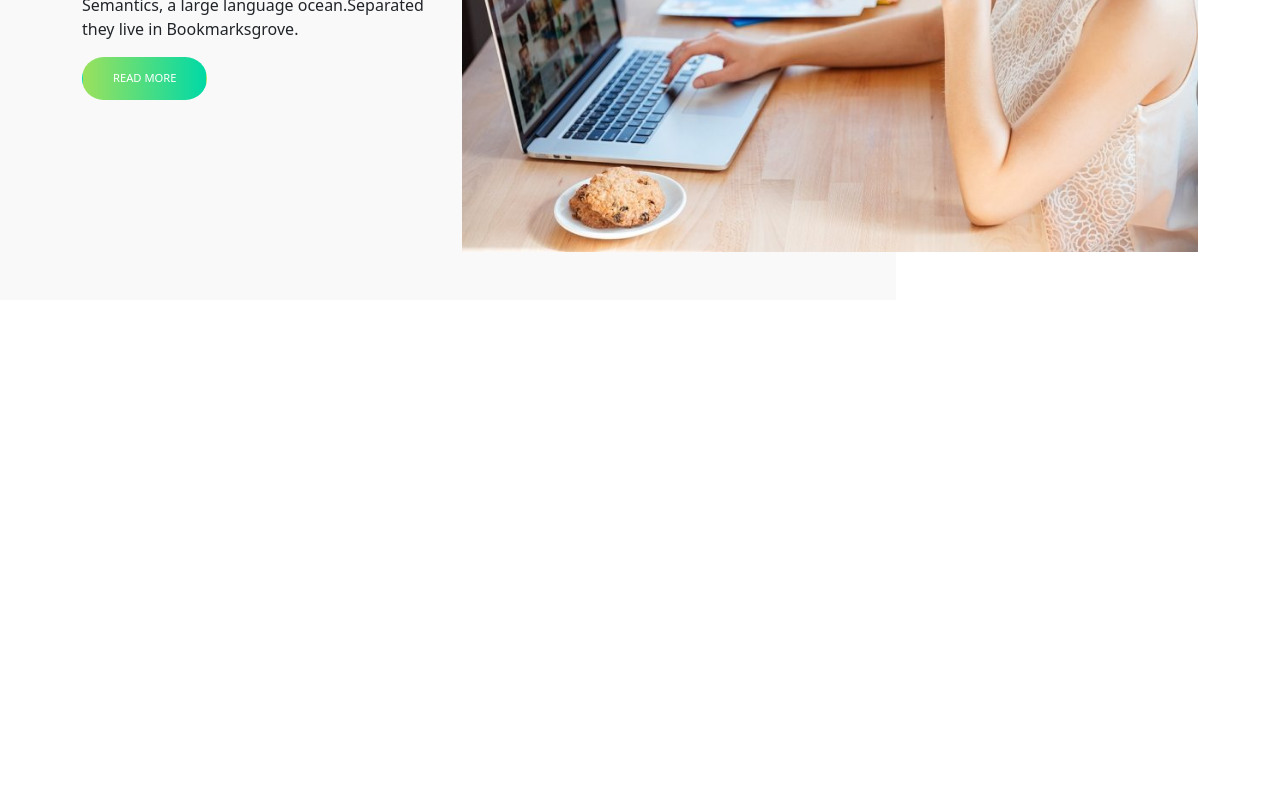
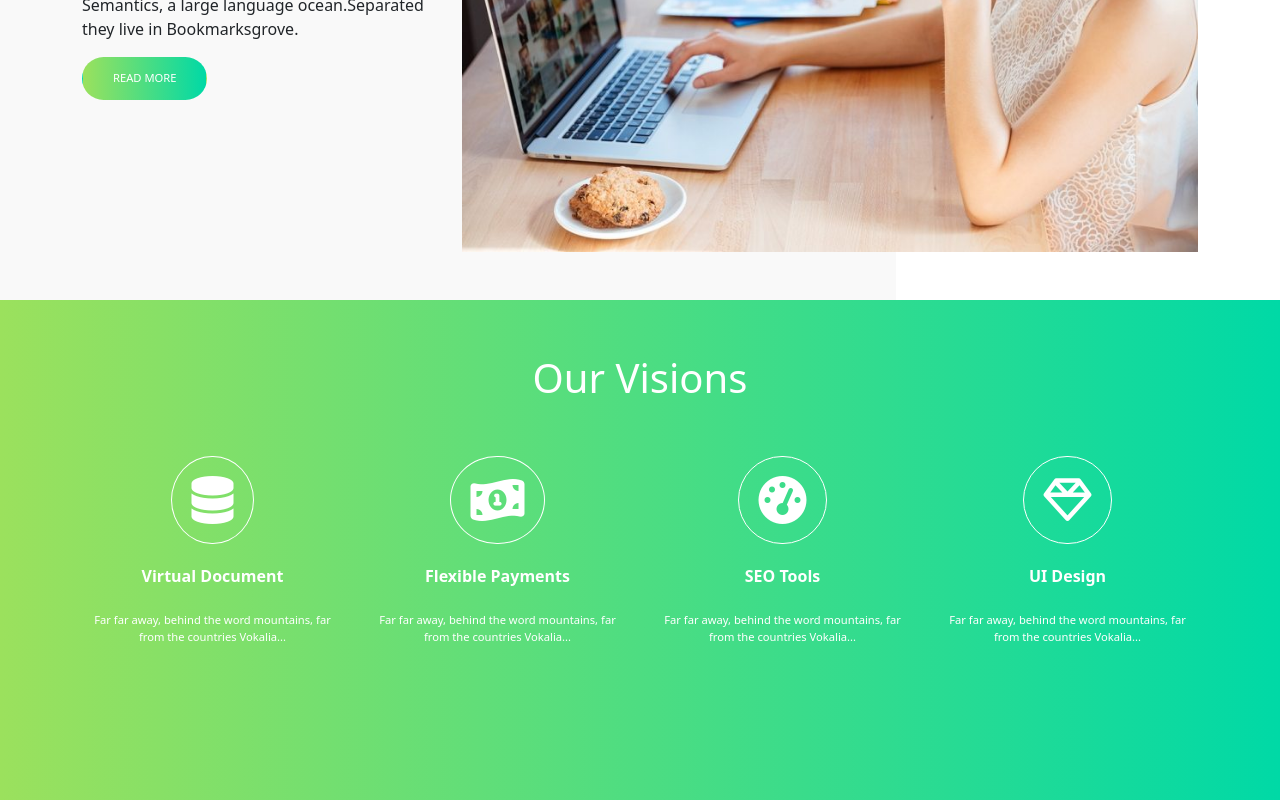
Before and after one commit to LorisGalleana/proj-html-vuejs, a Vue app: page /about in a window 1280 px wide. Shown: the part 675-1475 px from the top of the page. Before the commit the page ends 975 px from the top, so only its background shows below. Built offline with nearby package versions, Linux system fonts and the light colour scheme.

Commit message:
feat: app vision complete

```diff
--- a/index.html
+++ b/index.html
@@ -3,6 +3,7 @@
   <head>
     <meta charset="UTF-8" />
     <link rel="icon" href="https://demo.phlox.pro/business-2/wp-content/uploads/sites/57/2018/05/cropped-icon-32x32.png" sizes="32x32">
+    <link rel="stylesheet" href="https://cdnjs.cloudflare.com/ajax/libs/font-awesome/6.5.2/css/all.min.css" integrity="sha512-SnH5WK+bZxgPHs44uWIX+LLJAJ9/2PkPKZ5QiAj6Ta86w+fsb2TkcmfRyVX3pBnMFcV7oQPJkl9QevSCWr3W6A==" crossorigin="anonymous" referrerpolicy="no-referrer" />
     <meta name="viewport" content="width=device-width, initial-scale=1.0" />
     <title>Phlox Pro - Business 2</title>
   </head>
--- a/src/components/AboutComponents/AppVision.vue
+++ b/src/components/AboutComponents/AppVision.vue
@@ -1,16 +1,59 @@
 <script>
-
-
-
 export default {
     name: "AppVision"
 }
 </script>
 
 <template>
-
+    <div class="container-fluid color-bg">
+        <div class="container">
+            <div class="row">
+                <div class="col-12 text-white text-center py-5 fs-1">
+                    Our Visions
+                </div>
+            </div>
+            <div class="row text-white text-center">
+                <div class="col-3">
+                    <div class=""><i class="icon  fa-solid fa-database" style="color: #ffffff;"></i></div>
+                    <p class="fs-6 fw-semibold">Virtual Document </p>
+                    <p class="py-2 mini-font">Far far away, behind the word mountains, far from the countries Vokalia...</p>
+                </div>
+                <div class="col-3">
+                    <div><i class="icon fa-solid fa-money-bill-1-wave"></i></div>
+                    <p class="fs-6 fw-semibold">Flexible Payments</p>
+                    <p class="py-2 mini-font">Far far away, behind the word mountains, far from the countries Vokalia...</p>
+                </div>
+                <div class="col-3">
+                    <div><i class="icon fa-solid fa-gauge-high"></i></div>
+                    <p class="fs-6 fw-semibold">SEO Tools</p>
+                    <p class="py-2 mini-font">Far far away, behind the word mountains, far from the countries Vokalia...</p>
+                </div>
+                <div class="col-3">
+                    <div><i class="icon fa-regular fa-gem"></i></div>
+                    <p class="fs-6 fw-semibold">UI Design</p>
+                    <p class="py-2 mini-font">Far far away, behind the word mountains, far from the countries Vokalia...</p>
+                </div>
+            </div>
+        </div>
+    </div>
 </template>
 
 <style lang="scss" scoped>
+@use "../../styles/partials/variables" as *;
 
+.color-bg {
+    background: $green-gradient;
+    height: 500px;
+}
+.mini-font {
+    font-size: 0.7rem;
+}
+.icon {
+    font-size: 3rem;
+    display: inline-block;
+    border: solid 1px white;
+    border-radius: 50%;
+    padding: 1.2rem;
+    margin-bottom: 20px ;
+}
 </style>
```
